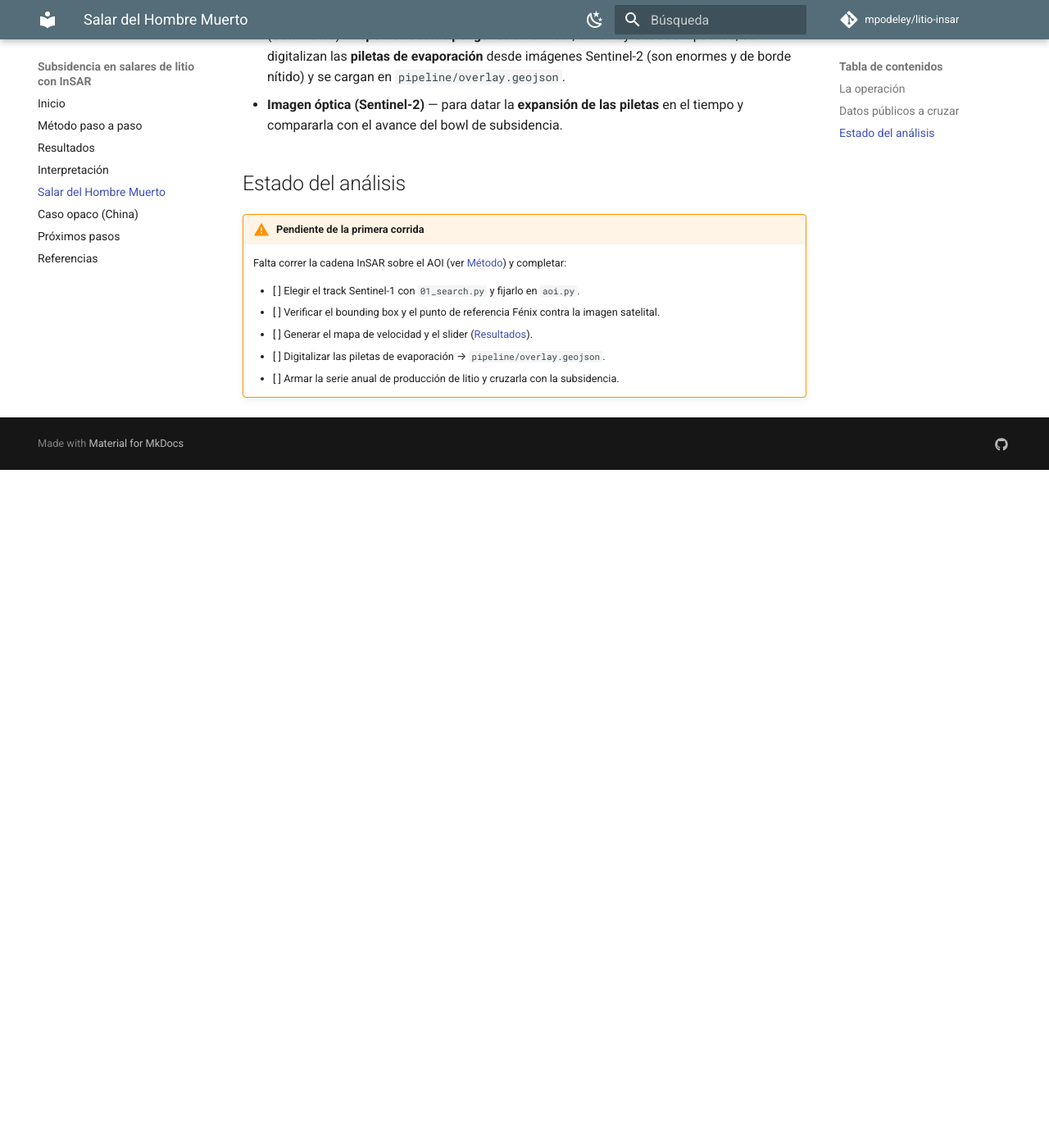
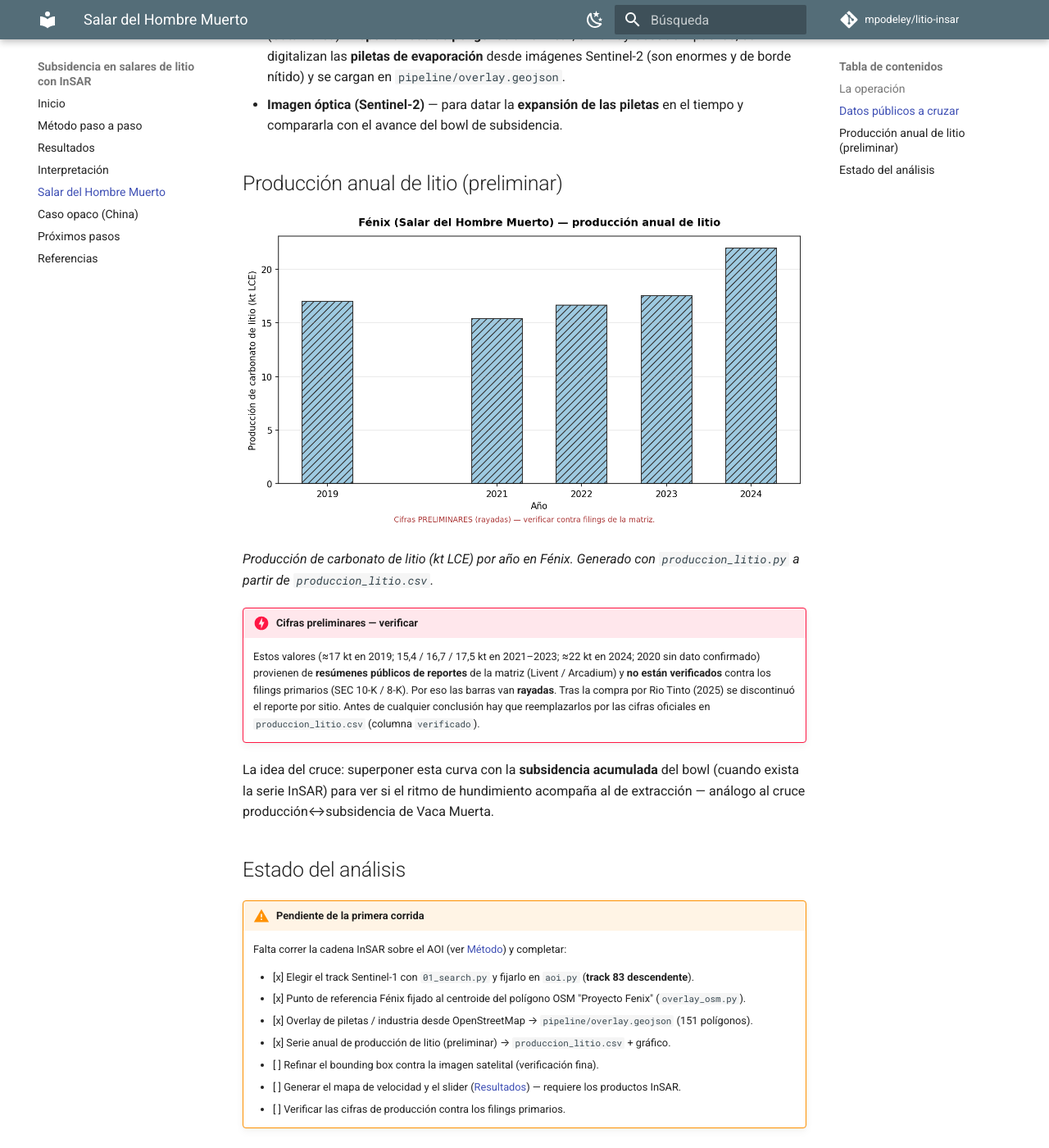
Before and after one commit to mpodeley/litio-insar, an MkDocs documentation site: the page built from docs/salar-publico.md, in a window 1280 px wide and 1400 px high, scrolled down 1020 px. Shown: the whole window at 82% size. Built offline with MkDocs 1.6.1 and Material for MkDocs 9.7.7, drawn with Linux system fonts in a browser that asks for light colours; comment, search, counter and statistics services are not loaded; before the commit the page ends 1593 px from its top, so only the background shows below that.

Commit message:
Overlay OSM (piletas/industria) + producción de litio preliminar
- overlay_osm.py: trae 151 polígonos (piletas, agua, industria, cantera)
  de OpenStreetMap/Overpass para el AOI → overlay.geojson. Incluye el
  polígono "Proyecto Fenix"; FENIX en aoi.py refinado a su centroide.
- produccion_litio.py + produccion_litio.csv: serie anual LCE de Fénix
  (cifras PRELIMINARES sin verificar, marcadas como tales) + gráfico.
- Páginas actualizadas (método, Hombre Muerto) con el cruce producción↔subsidencia.

Co-Authored-By: Claude Opus 4.8 <noreply@anthropic.com>

```diff
--- a/docs/pipeline/aoi.py
+++ b/docs/pipeline/aoi.py
@@ -19,8 +19,8 @@ SOUTH = -25.65
 EAST = -66.55
 NORTH = -25.05
 
-# --- Referencia (lat, lon): operación Fénix / piletas (aprox.) ---
-FENIX = (-25.42, -66.95)
+# --- Referencia (lat, lon): centroide del polígono "Proyecto Fenix" de OSM (overlay_osm.py) ---
+FENIX = (-25.49, -67.10)
 
 # --- Ventana temporal: serie larga hasta el presente ---
 START = "2019-01-01"
--- a/docs/salar-publico.md
+++ b/docs/salar-publico.md
@@ -33,13 +33,33 @@ donde el catastro minero permite ubicar la concesión. La tesis es cruzar la **d
 - **Imagen óptica (Sentinel-2)** — para datar la **expansión de las piletas** en el tiempo y compararla con
   el avance del bowl de subsidencia.
 
+## Producción anual de litio (preliminar)
+
+![Producción anual de carbonato de litio en Fénix](assets/produccion_litio.png){ loading=lazy }
+
+*Producción de carbonato de litio (kt LCE) por año en Fénix. Generado con `produccion_litio.py` a partir de
+`produccion_litio.csv`.*
+
+!!! danger "Cifras preliminares — verificar"
+    Estos valores (≈17 kt en 2019; 15,4 / 16,7 / 17,5 kt en 2021–2023; ≈22 kt en 2024; 2020 sin dato
+    confirmado) provienen de **resúmenes públicos de reportes** de la matriz (Livent / Arcadium) y **no están
+    verificados** contra los filings primarios (SEC 10-K / 8-K). Por eso las barras van **rayadas**. Tras la
+    compra por Rio Tinto (2025) se discontinuó el reporte por sitio. Antes de cualquier conclusión hay que
+    reemplazarlos por las cifras oficiales en `produccion_litio.csv` (columna `verificado`).
+
+La idea del cruce: superponer esta curva con la **subsidencia acumulada** del bowl (cuando exista la serie
+InSAR) para ver si el ritmo de hundimiento acompaña al de extracción — análogo al cruce producción↔subsidencia
+de Vaca Muerta.
+
 ## Estado del análisis
 
 !!! warning "Pendiente de la primera corrida"
     Falta correr la cadena InSAR sobre el AOI (ver [Método](metodo.md)) y completar:
 
-    - [ ] Elegir el track Sentinel-1 con `01_search.py` y fijarlo en `aoi.py`.
-    - [ ] Verificar el bounding box y el punto de referencia Fénix contra la imagen satelital.
-    - [ ] Generar el mapa de velocidad y el slider ([Resultados](resultados.md)).
-    - [ ] Digitalizar las piletas de evaporación → `pipeline/overlay.geojson`.
-    - [ ] Armar la serie anual de producción de litio y cruzarla con la subsidencia.
+    - [x] Elegir el track Sentinel-1 con `01_search.py` y fijarlo en `aoi.py` (**track 83 descendente**).
+    - [x] Punto de referencia Fénix fijado al centroide del polígono OSM "Proyecto Fenix" (`overlay_osm.py`).
+    - [x] Overlay de piletas / industria desde OpenStreetMap → `pipeline/overlay.geojson` (151 polígonos).
+    - [x] Serie anual de producción de litio (preliminar) → `produccion_litio.csv` + gráfico.
+    - [ ] Refinar el bounding box contra la imagen satelital (verificación fina).
+    - [ ] Generar el mapa de velocidad y el slider ([Resultados](resultados.md)) — requiere los productos InSAR.
+    - [ ] Verificar las cifras de producción contra los filings primarios.
```
Also changed, not shown: docs/metodo.md (+4 -2 lines), docs/pipeline/overlay_osm.py (added, +93 -0 lines), docs/pipeline/produccion_litio.csv (added, +7 -0 lines), docs/pipeline/produccion_litio.py (added, +65 -0 lines), docs/assets/produccion_litio.png (added), docs/pipeline/produccion_litio.png (added), 2 other files.
